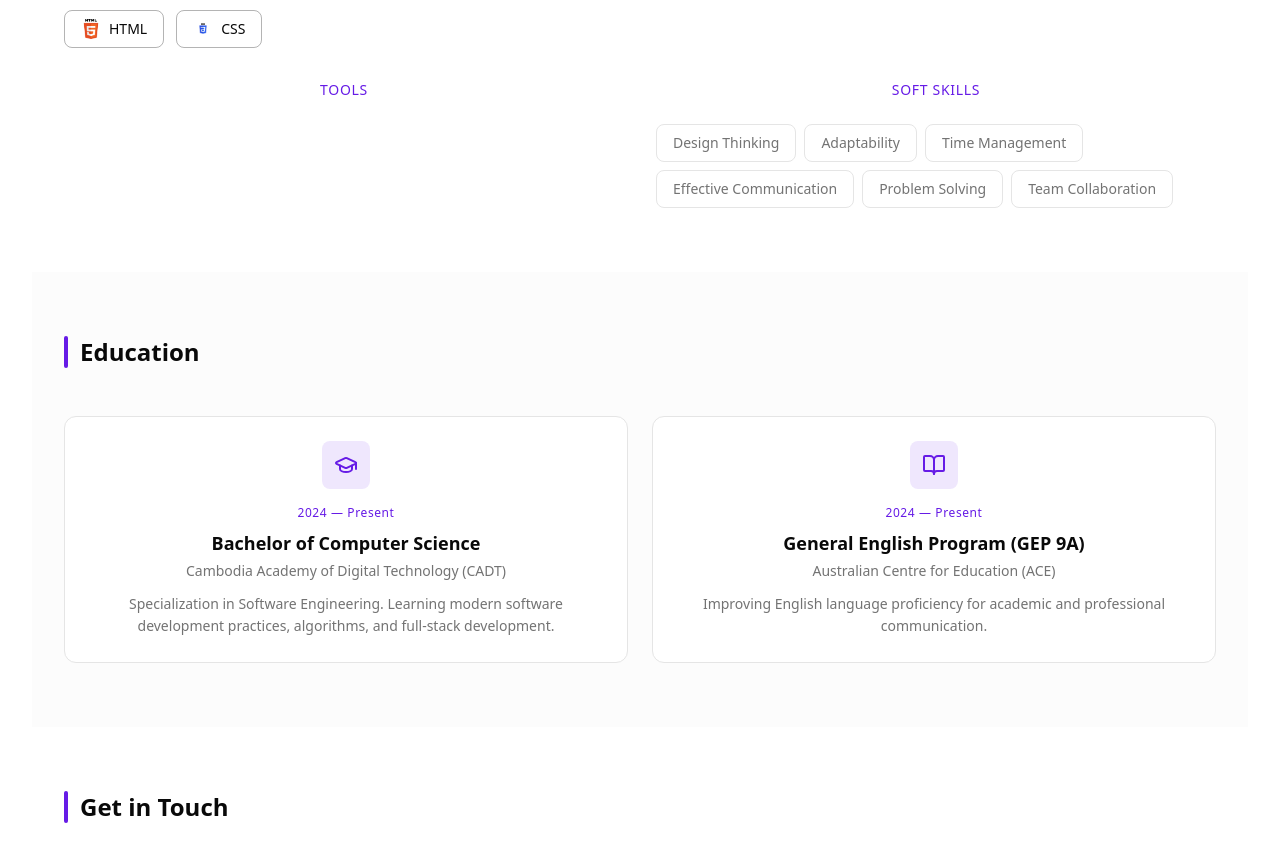
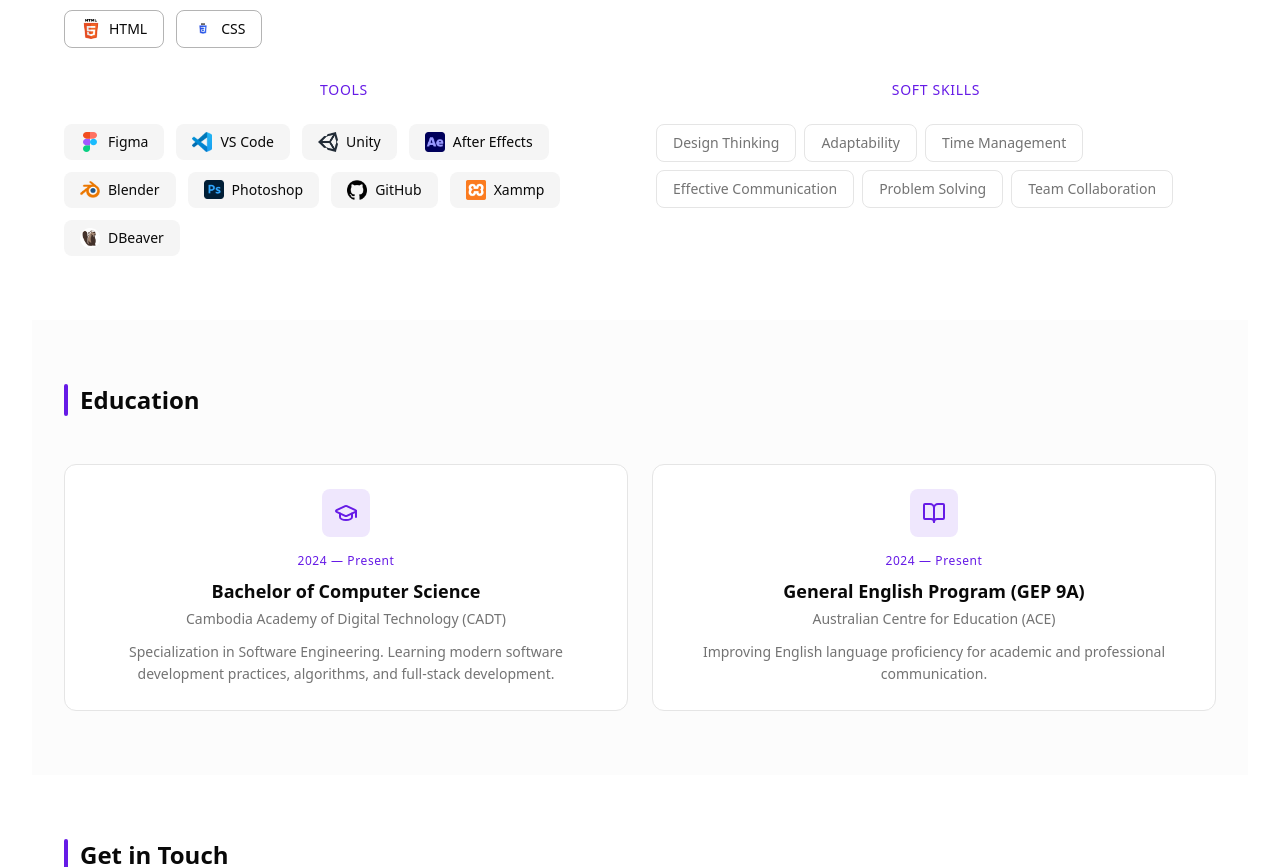
Before and after one commit to ChhunSivHeng/MyPortfolio, a React (Vite) app: page / in a window 1280 px wide. Shown: the part 6065-6932 px from the top of the page. Built offline with nearby package versions, Linux system fonts and the light colour scheme.

Commit message:
feat: Add 9 tool logos to skills section (Figma, VS Code, Unity, After Effects, Blender, Photoshop, GitHub, Xammp, DBeaver)

```diff
--- a/src/components/portfolio/skills.jsx
+++ b/src/components/portfolio/skills.jsx
@@ -7,6 +7,15 @@ import htmlLogo from "../../../assets/LanguagesLogo/HTML.png"
 import cssLogo from "../../../assets/LanguagesLogo/CSS.png"
 import reactLogo from "../../../assets/FreameworkLogo/FRAMEWORKS REACT JS.webp"
 import flutterLogo from "../../../assets/FreameworkLogo/FLUTTER.png"
+import afterEffectsLogo from "../../../assets/Tools Logo/AFTEREFFECTSLOGO.png"
+import blenderLogo from "../../../assets/Tools Logo/BLENDERLOGO.png"
+import dBeaverLogo from "../../../assets/Tools Logo/DBeaver.png"
+import figmaLogo from "../../../assets/Tools Logo/Figma-logo.svg"
+import githubLogo from "../../../assets/Tools Logo/github.png"
+import photoshopLogo from "../../../assets/Tools Logo/PHOTOSHOP LOGO.webp"
+import unityLogo from "../../../assets/Tools Logo/UNITY.png"
+import vsCodeLogo from "../../../assets/Tools Logo/VS CODE.png"
+import xammpLogo from "../../../assets/Tools Logo/Xammp.png"
 
 const skills = [
   { name: "Coding & Development" },
@@ -32,7 +41,17 @@ const frameworks = [
   { name: "Flutter", logo: flutterLogo },
 ]
 
-const tools = []
+const tools = [
+  { name: "Figma", logo: figmaLogo },
+  { name: "VS Code", logo: vsCodeLogo },
+  { name: "Unity", logo: unityLogo },
+  { name: "After Effects", logo: afterEffectsLogo },
+  { name: "Blender", logo: blenderLogo },
+  { name: "Photoshop", logo: photoshopLogo },
+  { name: "GitHub", logo: githubLogo },
+  { name: "Xammp", logo: xammpLogo },
+  { name: "DBeaver", logo: dBeaverLogo },
+]
 
 const languages = [
   { name: "Khmer", level: "Native" },
```
Also changed, not shown: assets/Tools Logo/AFTEREFFECTSLOGO.png (renamed from assets/Tools Logo/AFTER EFFECTS LOGO.png), assets/Tools Logo/BLENDERLOGO.png (renamed from assets/Tools Logo/BLENDER LOGO.png).
